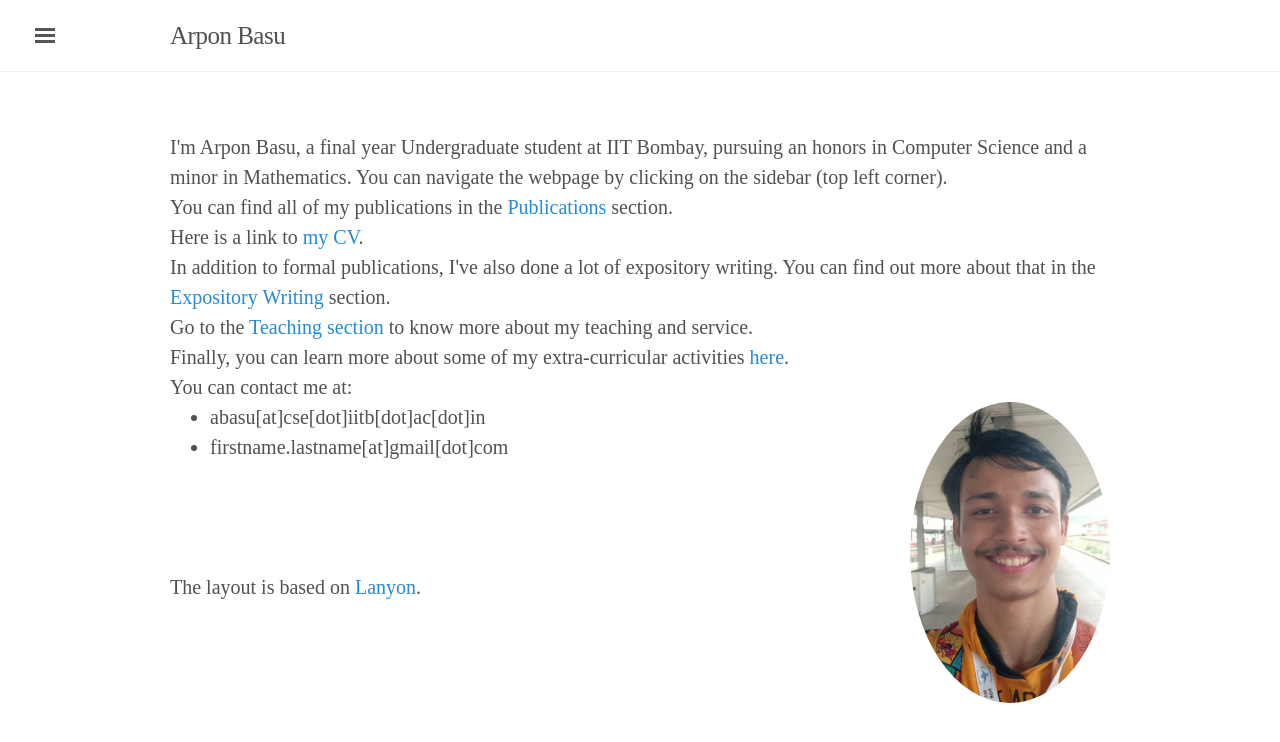
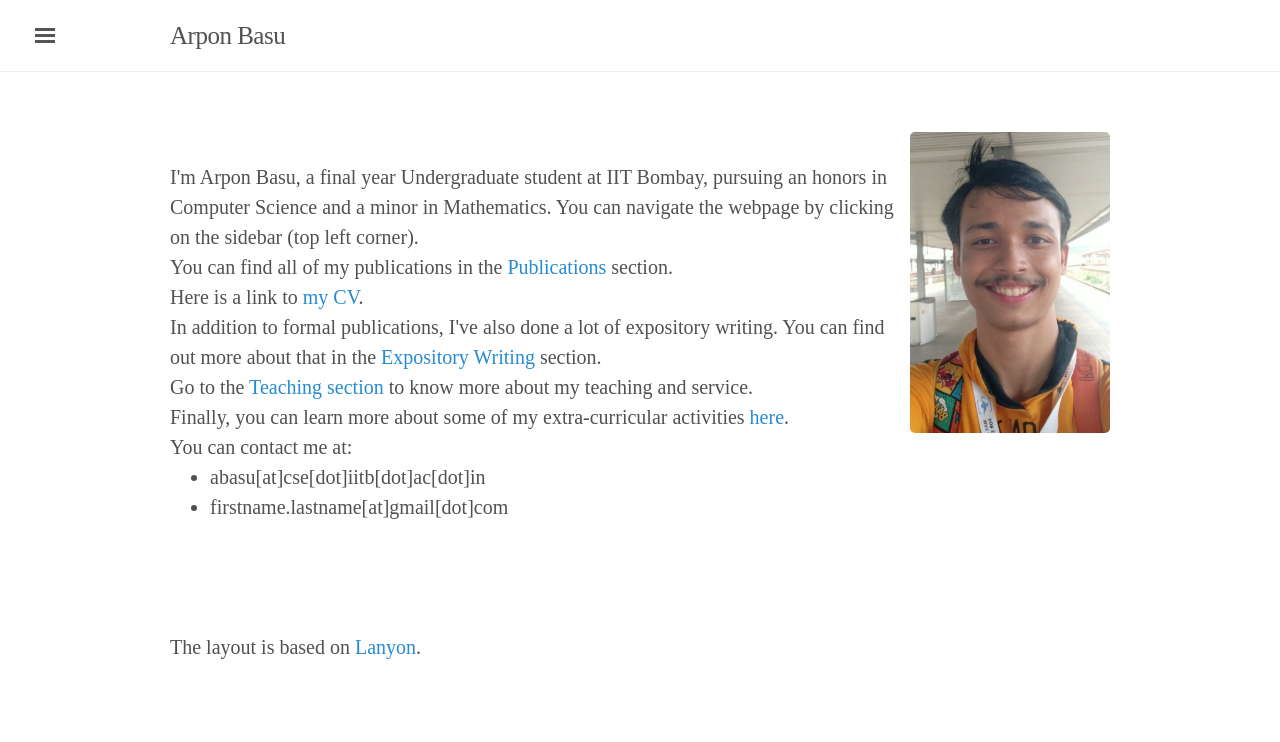
Before and after one commit to rugiarindam/rugiarindam.github.io, a Jekyll site: the page built from index.html, in a window 1280 px wide. Shown: the top 742 px of the page. Built offline with Jekyll 4.4.1, drawn with Linux system fonts in a browser that asks for light colours; nearby versions of some CDN libraries; some web fonts are replaced; the list of posts is cut into pages by our own code.

Commit message:
changed photo placement

```diff
--- a/index.html
+++ b/index.html
@@ -2,11 +2,8 @@
 layout: default
 title: Home
 ---
-<style>
-	img {
-	  border-radius: 50%;
-	}
-</style>
+<img src="me.jpeg" align="right" alt="Avatar" style="width:200px">
+<br>
 I'm Arpon Basu, a final year Undergraduate student at IIT Bombay, pursuing an honors in Computer Science and a minor in Mathematics. You can navigate the webpage by clicking on the sidebar (top left corner).</a><br>
 You can find all of my publications in the <a href="publications">Publications</a> section.<br>
 Here is a link to <a href="./cv.pdf" target="_blank">my CV</a>.<br>
@@ -15,7 +12,6 @@ Go to the <a href="teach">Teaching section</a> to know more about my teaching an
 Finally, you can learn more about some of my extra-curricular activities <a href="misc">here</a>.<br>
 You can contact me at:
 <ul>
-	<img src="me.jpeg" align="right" alt="Avatar" style="width:200px">
 	<li>abasu[at]cse[dot]iitb[dot]ac[dot]in</li>
 	<li>firstname.lastname[at]gmail[dot]com</li>
 </ul>
```
